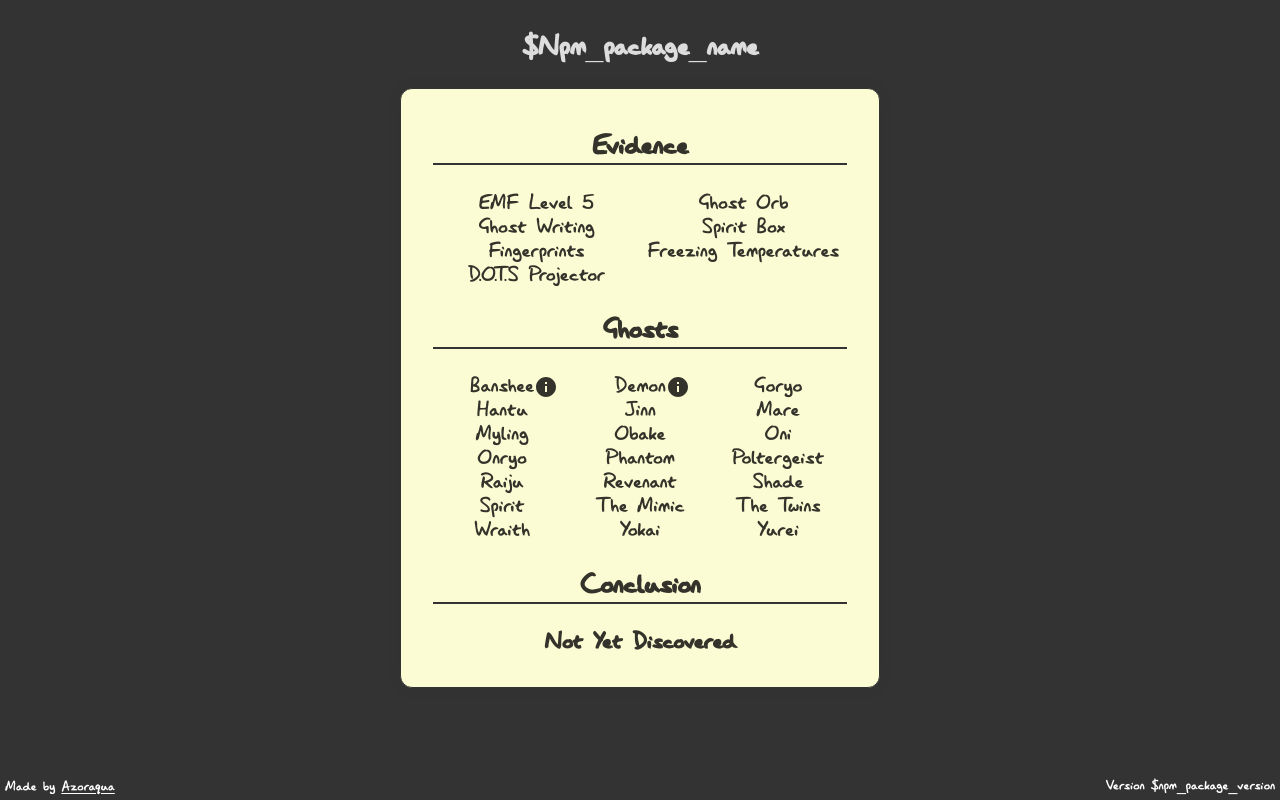
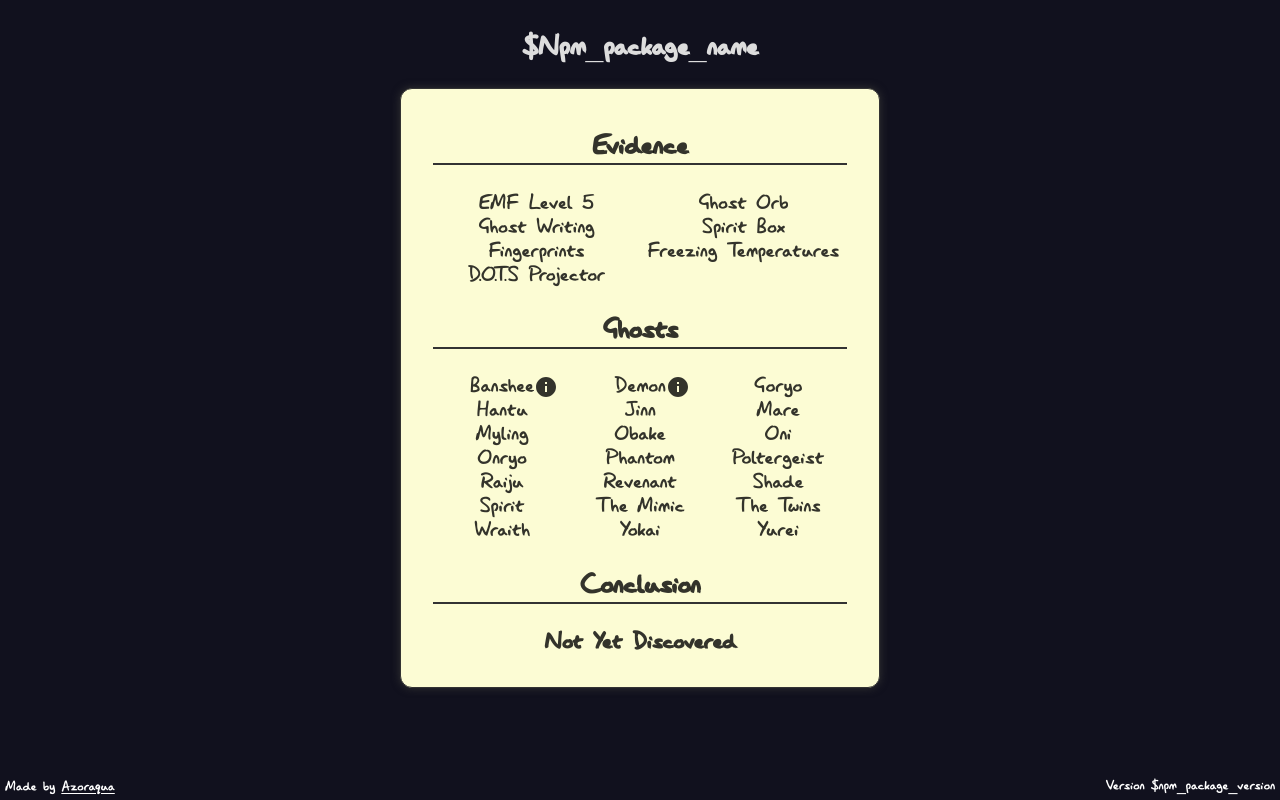
Before and after one commit to Azoraqua/phasmophobia-ghost-identifier, a React (Create React App) app: page / in a window 1280 px wide. Built offline with nearby package versions, Linux system fonts and the light colour scheme.

Commit message:
Updated.
Signed-off-by: Ronald Bunk <info@azoraqua.com>

```diff
--- a/src/App.scss
+++ b/src/App.scss
@@ -11,7 +11,7 @@ html, body {
   font-family: "Lazy Dog", sans-serif;
   font-size: 1em;
   color: #ddd;
-  background: #333;
+  background: #11111E;
 }
 
 main {
```
Also changed, not shown: 1 other file (tests, documents, lock files or other folders).
